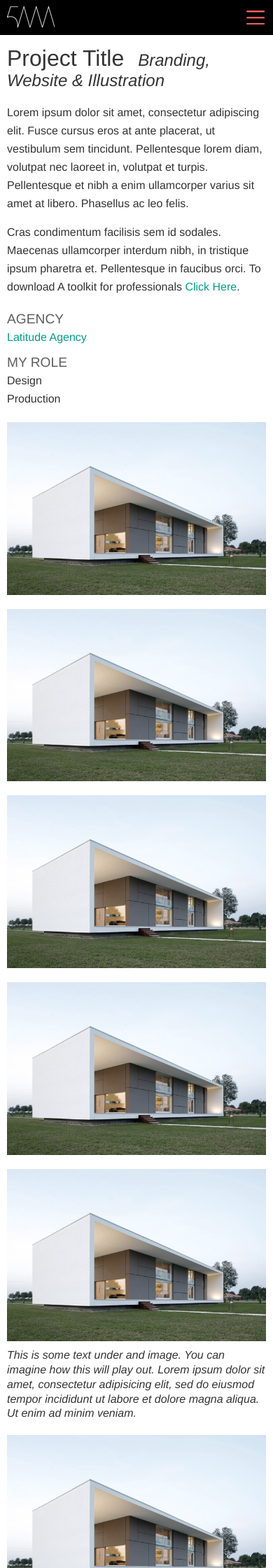
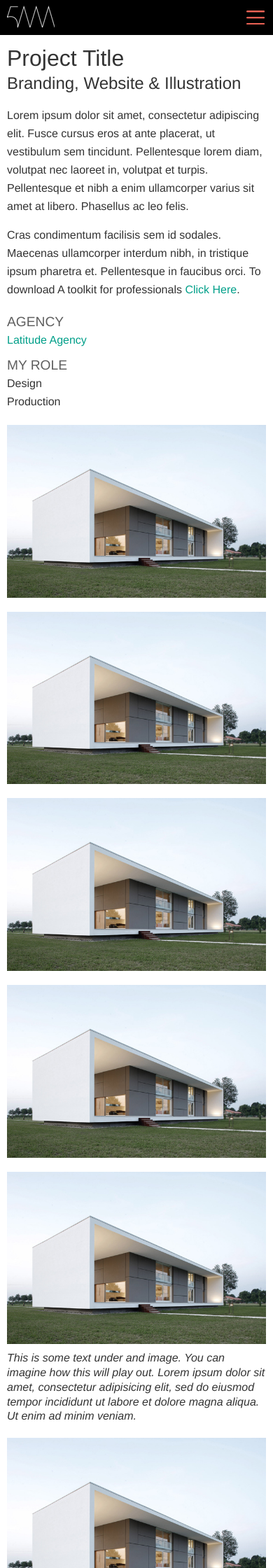
Before and after one commit to justinalm/bokchoi, a Jekyll site: the page built from project/index.html, in a window 390 px wide. Shown: the top 2240 px of the page at 70% size. Built offline with Jekyll 4.4.1, drawn with Linux system fonts in a browser that asks for light colours; nearby versions of some CDN libraries.

Commit message:
Fixed the hamburger icon in the nav for retina display

```diff
--- a/_includes/header.html
+++ b/_includes/header.html
@@ -28,10 +28,10 @@
         <a href="/" title="5AM dot co logo"><h1 class="logo-phone">&nbsp;</h1></a>
         <a href="/" title="5AM dot co logo"><h1 class="logo-tablet-desktop">&nbsp;</h1></a>
 
-        <a class="nav-drawer" title="Hamburger Navigation Icon" href="#"><img class="hires" alt="Ambient background image." src="//:0" data-src="../img/nav-button.png" width="26"></a>
+        <a class="nav-drawer" title="Hamburger Navigation Icon" href="#"><img class="hamburger hires" alt="Ambient background image." src="//:0" data-src="../img/nav-button.png" width="26"></a>
 
         <ul class="mobile">
-          <li><a class="nav-drawer" title="Hamburger Navigation Icon" href="#"><img class="hires" alt="Ambient background image." src="//:0" data-src="../img/nav-button.png" width="26"></a></li>
+          <li><a class="nav-drawer" title="Hamburger Navigation Icon" href="#"><img class="hamburger hires" alt="Ambient background image." src="//:0" data-src="../img/nav-button.png" width="26"></a></li>
           <li><a href="/" id="work" title="Work">Work</a></li>
           <li><a href="/about" id="about" title="About">About</a></li>
           <li><a href="mailto:shawn@5am.co" title="Contact">Contact</a></li>>
--- a/css/5am.css
+++ b/css/5am.css
@@ -98,6 +98,11 @@
 a.nav-drawer {
   float: right;
   padding: 3px 2px 5px 5px;
+}
+
+.hamburger {
+  width: 26px;
+  height: auto;
 }
 
 ul.mobile{
@@ -215,9 +220,9 @@
 }
 
 span.categories {
+  display: block;
   font-size: 0.75em;
-  font-style: italic;
-  margin: 0 0 0 20px;
+  margin: 10px 0 0 0;
 }
 
 h2.agency-role {
@@ -383,8 +388,8 @@
 ul.experience-education {
   float: left;
   list-style: none;
-  margin: 0 0 20px 0;
-  padding: 0;
+  margin: 0 0 10px 0;
+  padding: 0 0 5px 0;
   border-bottom: 1px solid rgb(160,160,160);
 }
 
@@ -644,7 +649,7 @@
   }
 
   ul.experience-education {
-    margin: 0 0 20px 0;
+    padding: 0 0 20px 0;
   }
 
   ul.experience-education > li > .time {
@@ -719,6 +724,13 @@
 
   ul.experience-education > li > .experience {
     width: 62%;
+  }
+
+  /* Project Page Styles */
+  span.categories {
+    display: inline-block;
+    font-size: 0.75em;
+    margin: 0 0 0 20px;
   }
 }
 
--- a/project/index.html
+++ b/project/index.html
@@ -12,11 +12,11 @@
   </div><!-- End Row -->
 
   <div class="row">
-    <div class="col-xs-12 col-lg-9">
+    <div class="col-xs-12 col-md-12 col-lg-9">
       <p class="project-description">Lorem ipsum dolor sit amet, consectetur adipiscing elit. Fusce cursus eros at ante placerat, ut vestibulum sem tincidunt. Pellentesque lorem diam, volutpat nec laoreet in, volutpat et turpis. Pellentesque et nibh a enim ullamcorper varius sit amet at libero. Phasellus ac leo felis.</p>
       <p class="project-description">Cras condimentum facilisis sem id sodales. Maecenas ullamcorper interdum nibh, in tristique ipsum pharetra et. Pellentesque in faucibus orci. To download A toolkit for professionals <a href="#" title="Link to Latitude Agency">Click Here</a>.</p>
     </div>
-    <div class="col-xs-12 col-lg-2">
+    <div class="col-xs-12 col-md-12 col-lg-2">
       <h2 class="agency-role">AGENCY</h2>
       <a href="http://www.latitudeagency.com/" class="agency" title="Link to Latitude Agency" target="_blank">Latitude Agency</a>
       <h2 class="agency-role">MY ROLE</h2>
```
Also changed, not shown: 4 other files.
